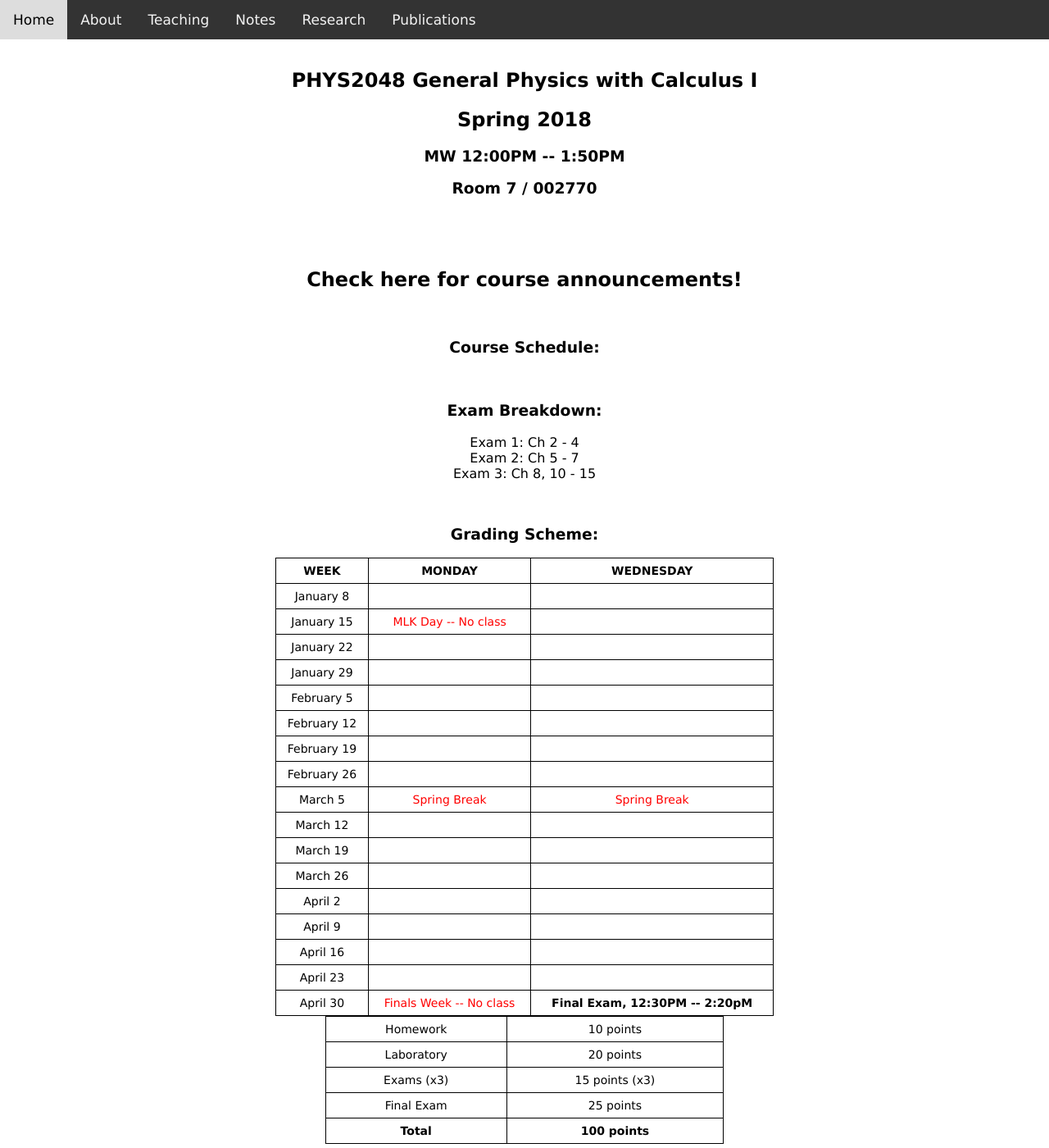
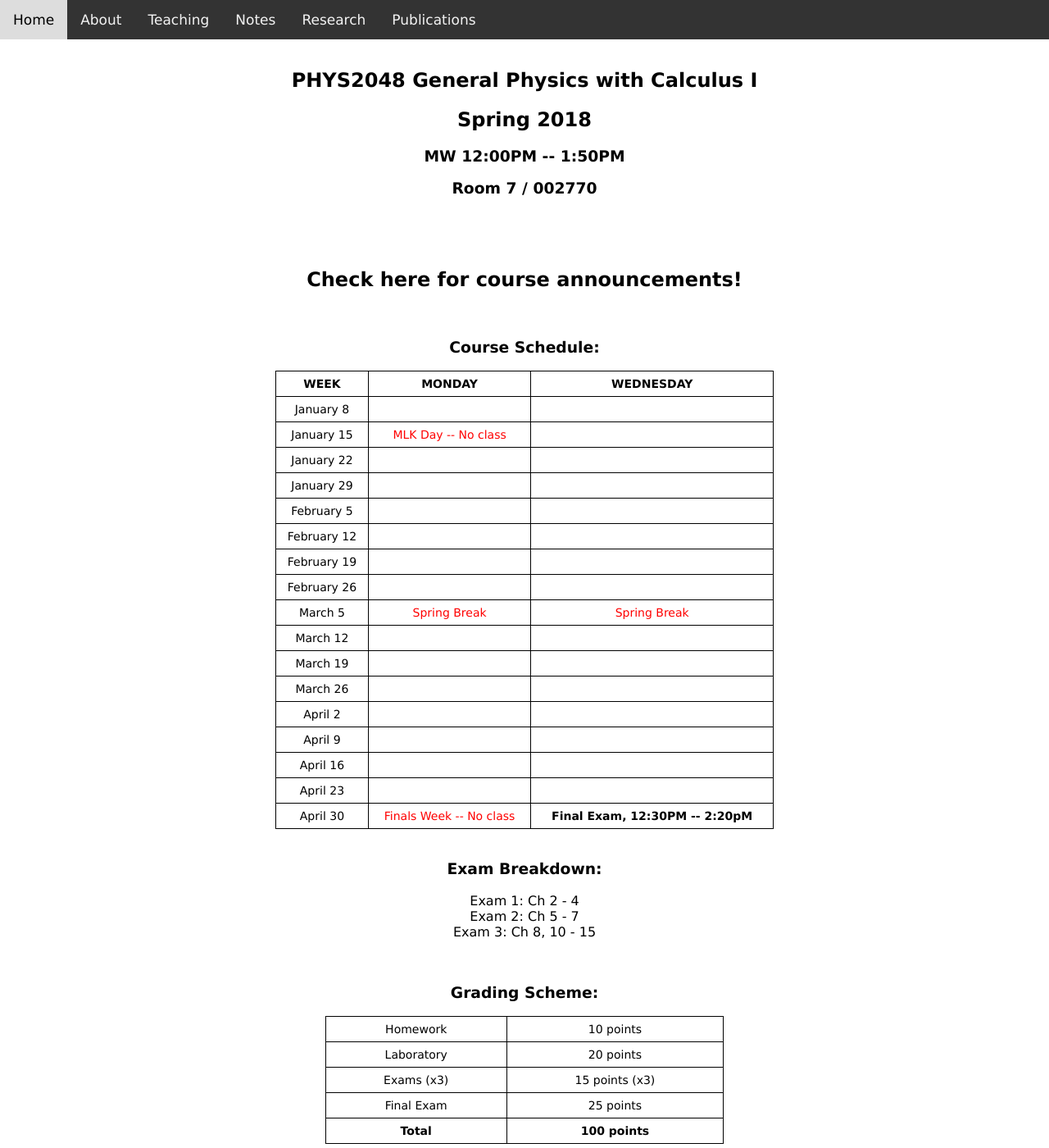
Before and after one commit to dhlaurence/dhlaurence.github.io, a Jekyll site: the page built from teaching/phys2048spring2018.html, in a window 1280 px wide and 1400 px high. Shown: the whole window at 82% size. Built offline with Jekyll 4.4.1, drawn with Linux system fonts in a browser that asks for light colours.

Commit message:
Update phys2048spring2018.html

```diff
--- a/teaching/phys2048spring2018.html
+++ b/teaching/phys2048spring2018.html
@@ -113,6 +113,7 @@ title: PHYS2048Spring2018
     <td><font color="red">Finals Week -- No class</font></td>
     <td><b>Final Exam, 12:30PM -- 2:20pM</td>
   </tr>
+  </table></center>
 
   <br>
 
```
